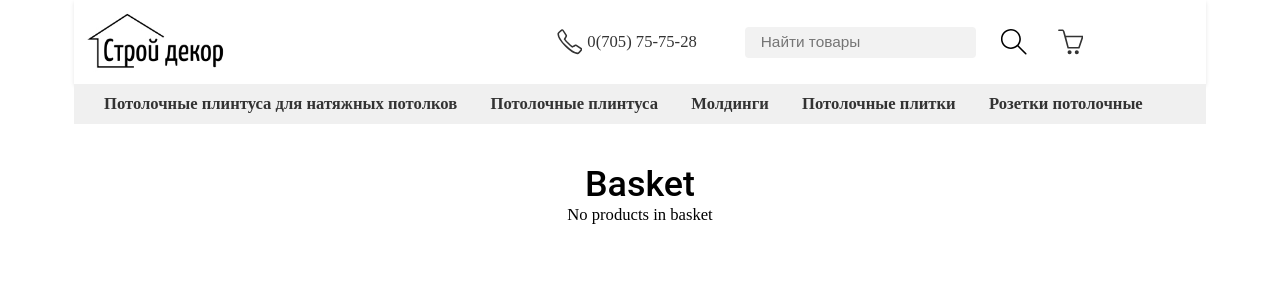
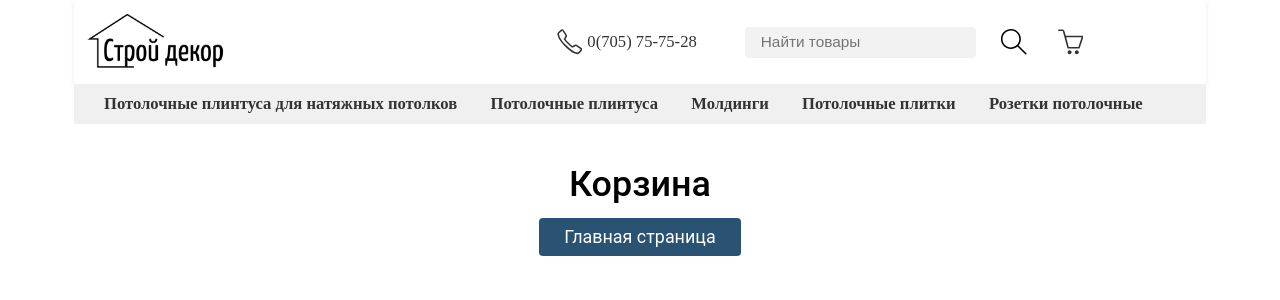
Before and after one commit to bishkekkgz/stroy-decor, a React (Create React App) app: page /basketProducts in a window 1280 px wide. Shown: the top 300 px of the page. Built offline with nearby package versions, Linux system fonts and the light colour scheme.

Commit message:
Basket empty

```diff
--- a/package.json
+++ b/package.json
@@ -10,7 +10,8 @@
     "react": "^18.2.0",
     "react-dom": "^18.2.0",
     "react-icons": "^5.0.1",
-    "react-router-dom": "^6.22.3",
+    "react-router": "^6.23.1",
+    "react-router-dom": "^6.23.1",
     "react-scripts": "5.0.1",
     "sass": "^1.75.0",
     "web-vitals": "^2.1.4"
--- a/src/components/Cart.js
+++ b/src/components/Cart.js
@@ -1,10 +1,12 @@
-import React, { useState, useEffect } from 'react';
+import React, { useState, useEffect} from 'react';
+import {useNavigate} from 'react-router-dom';
 import PlintusNat from '../catalog/prdec-plintus-nat';
 import '../styles/cart.scss';
 import Navbar from './Navbar';
 import NavBlockItems from './NavBlockItems';
 
 const Cart = () => {
+    const navigate = useNavigate();
     const [basketProducts, setBasketProducts] = useState([]);
     const [counts, setCounts] = useState({});
     const increment = (id) => {
@@ -42,16 +44,20 @@ const Cart = () => {
         const basketProductsFromStorage = JSON.parse(localStorage.getItem('basketProducts')) || [];
         setBasketProducts(basketProductsFromStorage);
     }, []);
+    const goToAnotherPage = () =>{
+        navigate('/');
+    }
+
 
 
     return (
         <div>
             <Navbar />
             <NavBlockItems />
-            <p className='section-header'>Basket</p>
+            <p className='section-header'>Корзина</p>
             <div className='primedec-container'>
                 {basketProducts.length === 0 ? (
-                    <p>No products in basket</p>
+                    <button onClick={goToAnotherPage} className='main-page'>Главная страница</button>
                 ) : (
                     <div className='primedec'>
                         {PlintusNat.filter(record => basketProducts.includes(record.id)).map(record => (
--- a/src/styles/cart.scss
+++ b/src/styles/cart.scss
@@ -127,7 +127,20 @@ body {
     line-height: 2vw;
     cursor: pointer;
 }
-
+.main-page{
+    margin: 0 auto;
+    margin-top: 1vw;
+    padding: 0.5vw 1vw;
+    background-color: rgb(42, 83, 115);
+    border-radius: 0.3vw;
+    border: none;
+    padding: 0.5vw 2vw;
+    color: #fff;
+    font-size: 1.4vw;
+    font-family: Roboto, sans-serif;
+    line-height: 2vw;
+    cursor: pointer;
+}
 
 @media screen and (max-width: 340px) {
     *{
@@ -162,10 +175,17 @@ body {
         border-radius: 0.9vw;
         padding: 1.5vw 3.2vw;
         font-size: 4vw;
-
     }
     .section-header{
         font-size: 2.8vw;
+    }
+    .cascade-delete-container {
+        margin: 5vw 0;
+    }
+    .cascade-delete {
+        border-radius: 1.5vw;
+        padding: 5vw 8vw;
+        font-size: 6vw;
     }
 }
 
@@ -206,6 +226,14 @@ body {
         margin-top: 2vw;
         font-size: 8vw;
     }
+    .cascade-delete-container {
+        margin: 5vw 0;
+    }
+    .cascade-delete {
+        border-radius: 1.5vw;
+        padding: 5vw 8vw;
+        font-size: 6vw;
+    }
 }
 
 @media screen and (min-width: 768px) and (max-width: 1024px) {
@@ -242,4 +270,12 @@ body {
         margin-top: 2vw;
         font-size: 6vw;
     }
+    .cascade-delete-container {
+        margin: 4vw 0;
+    }
+    .cascade-delete {
+        border-radius: 0.3vw;
+        padding: 2vw 4vw;
+        font-size: 3vw;
+    }
 }
```
Also changed, not shown: 2 other files (tests, documents, lock files or other folders).
